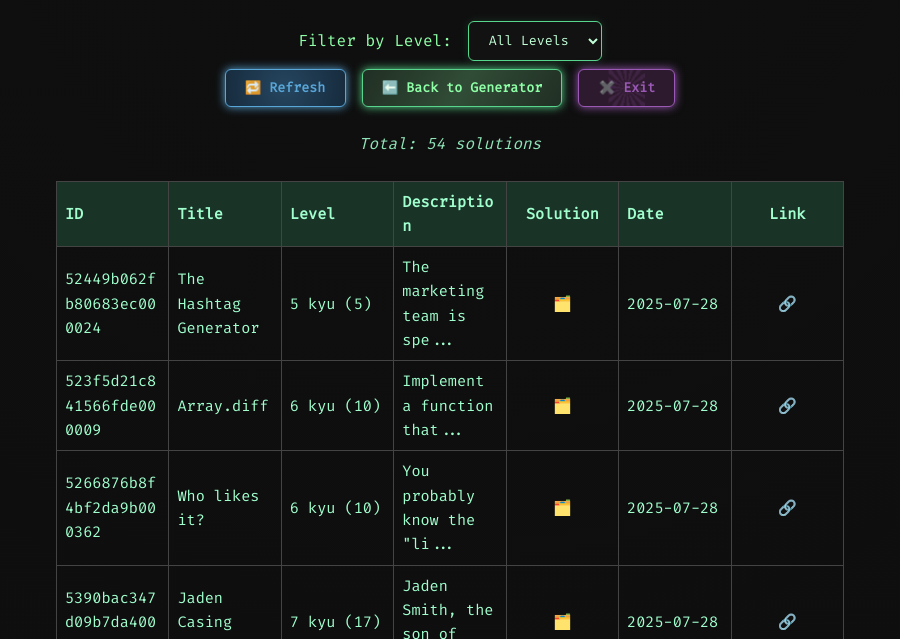
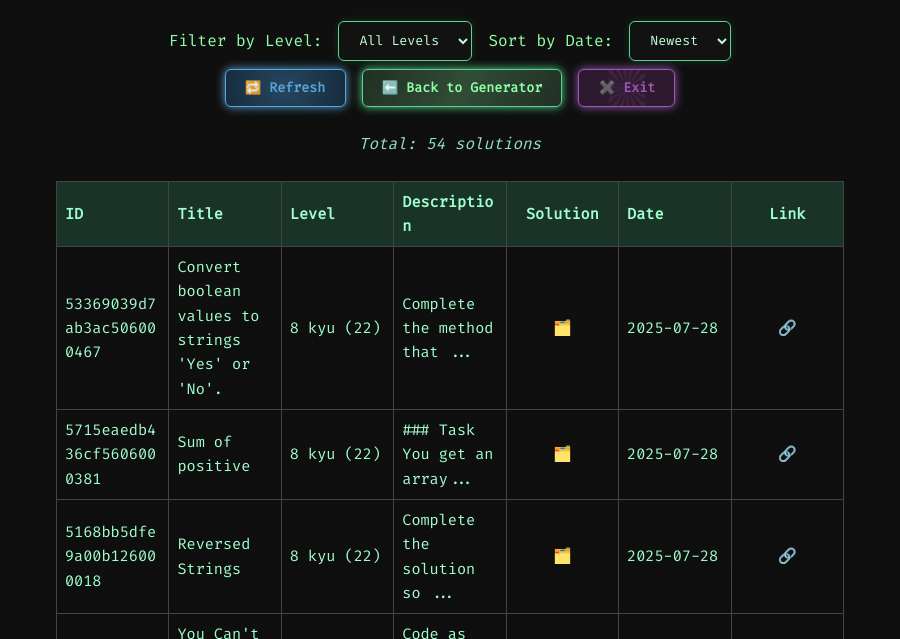
Before and after one commit to Alma-Nemi/codewars-task-generator, an Electron app: page archive-renderer/archive-index.html in a window 900 px wide. Shown: the part 161-800 px from the top of the page. Drawn offline with Linux system fonts and the light colour scheme.

Commit message:
feat: implement reversed filtering and sorting logic for dynamic item display

```diff
--- a/archive-renderer/archive-index.html
+++ b/archive-renderer/archive-index.html
@@ -26,6 +26,11 @@
 		<option value="1 dan">1 dan</option>
 		<option value="2 dan">2 dan</option>
 	</select>
+	<label for="filterDate">Sort by Date:</label>
+	<select id="filterDate">
+		<option value="desc">Newest</option>
+		<option value="asc">Oldest</option>
+	</select>
 </div>
 
 <div class="button-container">
--- a/archive-renderer/archive-renderer.js
+++ b/archive-renderer/archive-renderer.js
@@ -1,5 +1,6 @@
 const archiveContainer = document.getElementById('archiveContainer');
 const filterLevel = document.getElementById('filterLevel');
+const filterDate = document.getElementById('filterDate');
 const refreshBtn = document.getElementById('refreshBtn');
 const exitBtn = document.getElementById('exitBtn');
 const totalCountEl = document.getElementById('totalCount');
@@ -27,6 +28,13 @@ async function loadArchive() {
 			return;
 		}
 
+		const sortOrder = filterDate.value;
+		filtered.sort((a, b) => {
+			const dateA = new Date(a.date);
+			const dateB = new Date(b.date);
+			return sortOrder === 'asc' ? dateA - dateB : dateB - dateA;
+		});
+
 		const levelCounts = allData.reduce((acc, cur) => {
 			acc[cur.level] = (acc[cur.level] || 0) + 1;
 			return acc;
@@ -50,15 +58,15 @@ async function loadArchive() {
 				</tr>
 			</thead>
 			<tbody>
-				${filtered.slice().reverse().map(item => `
+				${filtered.map(item => `
 					<tr>
 						<td>${item.id}</td>
 						<td>${item.title.en}</td>
 						<td>${item.level} (${levelCounts[item.level]})</td>
 						<td>${item.description.en.length > 25 ? item.description.en.slice(0, 25) + '...' : item.description.en}</td>
 						<td class="center-col">
-  <a href="#" title="${item.path}" onclick="window.electronAPI.openSolution('${item.path.replace(/\\/g, '\\\\')}')">🗂️</a>
-</td>
+							<a href="#" title="${item.path}" onclick="window.electronAPI.openSolution('${item.path.replace(/\\/g, '\\\\')}')">🗂️</a>
+						</td>
 						<td>${item.date}</td>
 						<td class="center-col"><a href="${item.link}" target="_blank">🔗</a></td>
 					</tr>
@@ -79,6 +87,7 @@ window.addEventListener('DOMContentLoaded', () => {
 
 	refreshBtn.addEventListener('click', loadArchive);
 	filterLevel.addEventListener('change', loadArchive);
+	filterDate.addEventListener('change', loadArchive);
 
 	if (exitBtn) {
 		exitBtn.addEventListener('click', () => {
```
